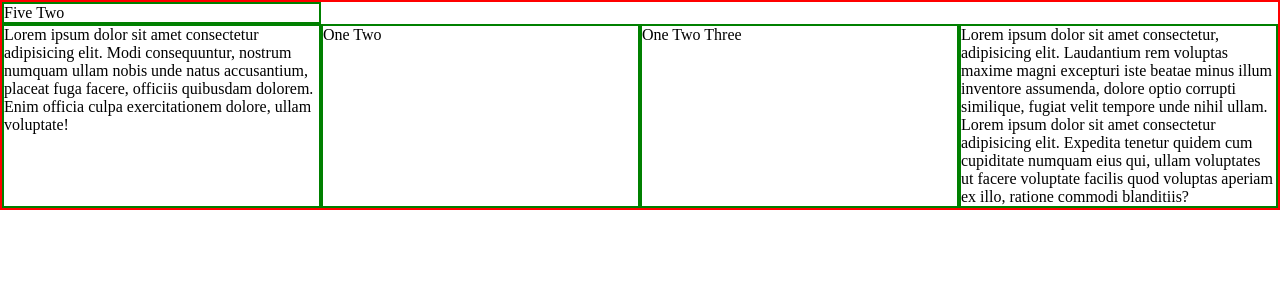
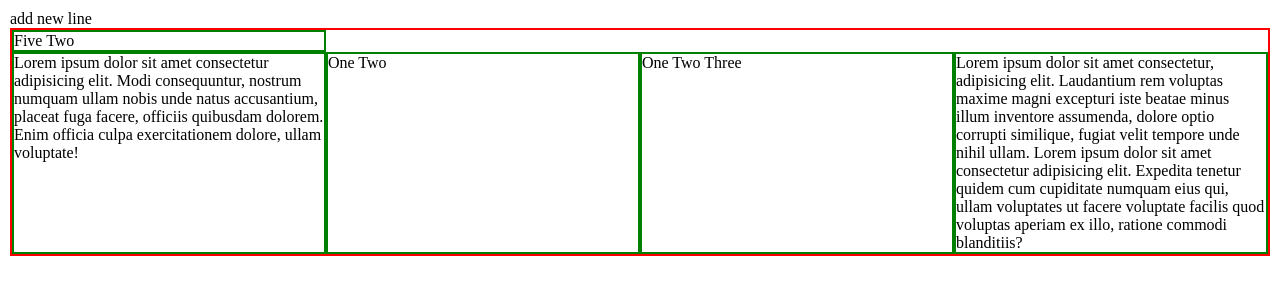
Before and after one commit to Rajivsraj/css-practice, a plain HTML site: page 0730/demo34 - css Flex.html in a window 1280 px wide. Drawn offline with Linux system fonts and the light colour scheme.

Commit message:
modify demo34

```diff
--- a/0730/demo34 - css Flex.html
+++ b/0730/demo34 - css Flex.html
@@ -5,7 +5,7 @@
 	<title> Flex </title>
 </head>
 <body>
-
+add new line
 	<!-- 2 -->
 <!-- <div class="row">
 	<div class="one">Lorem ipsum dolor sit amet consectetur adipisicing elit. Suscipit tempore incidunt iusto quo ab nemo. Dolorum eum ex adipisci id facilis. Nihil autem reiciendis nemo exercitationem voluptatum officia earum sunt.</div>
@@ -44,7 +44,7 @@
 		box-sizing: border-box;
 	}
 	body{
-		margin: 0px;
+		margin: 10px;
 	}
 /* 4 */
 	.row{
```
